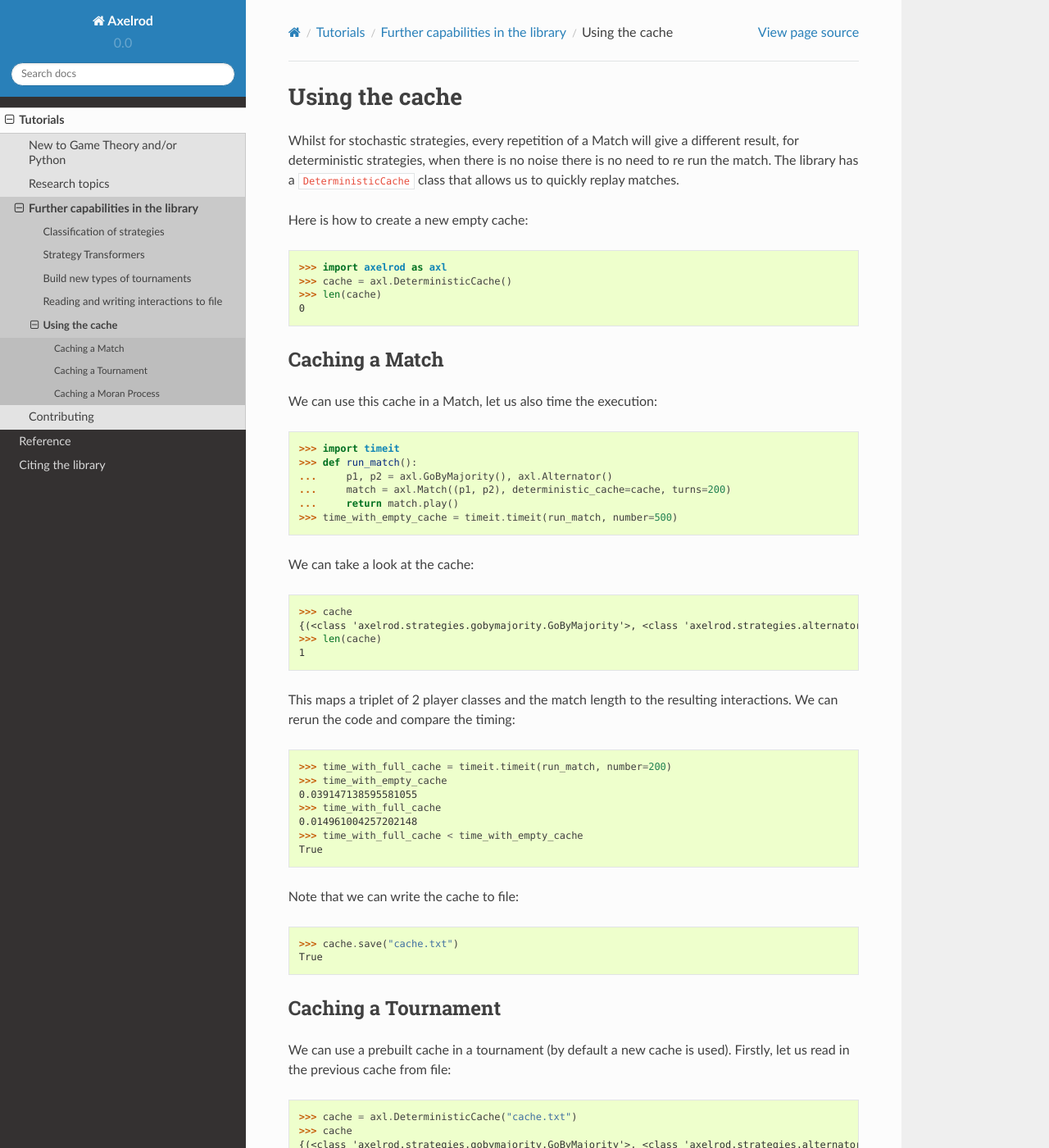
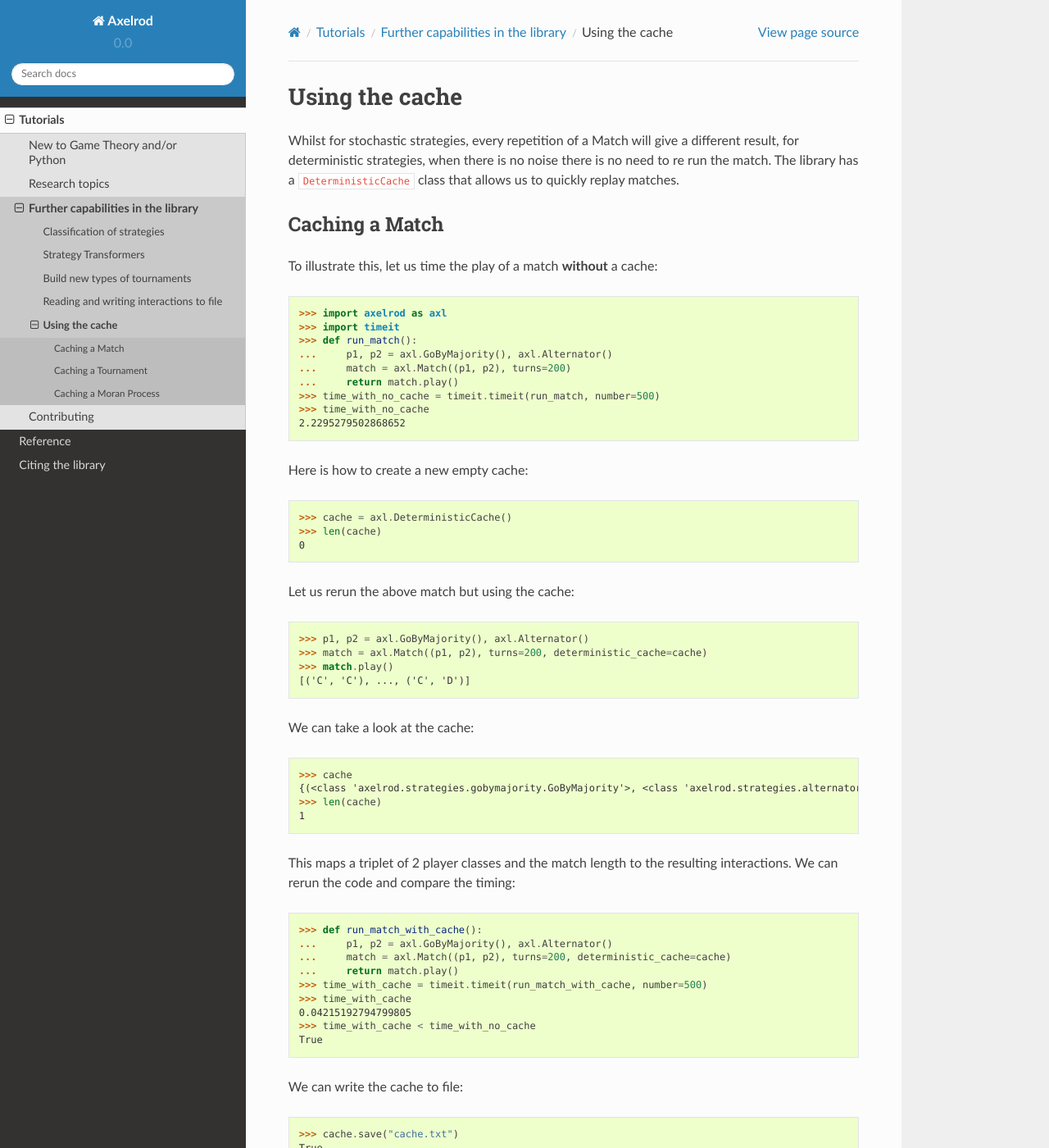
Before and after one commit to Axelrod-Python/Axelrod, a Sphinx documentation site: the page built from docs/tutorials/advanced/using_the_cache.rst, in a window 1280 px wide and 1400 px high. Shown: the whole window at 82% size. Built offline with Sphinx 7.4.7 and the Read the Docs theme 2.0.0, drawn with Linux system fonts in a browser that asks for light colours.

Commit message:
Correctly timeing match without cache.

```diff
--- a/docs/tutorials/advanced/using_the_cache.rst
+++ b/docs/tutorials/advanced/using_the_cache.rst
@@ -8,24 +8,34 @@ different result, for deterministic strategies, when there is no noise there is
 no need to re run the match. The library has a :code:`DeterministicCache` class
 that allows us to quickly replay matches.
 
+
+Caching a Match
+---------------
+
+To illustrate this, let us time the play of a match **without** a cache::
+
+    >>> import axelrod as axl
+    >>> import timeit
+    >>> def run_match():
+    ...     p1, p2 = axl.GoByMajority(), axl.Alternator()
+    ...     match = axl.Match((p1, p2), turns=200)
+    ...     return match.play()
+    >>> time_with_no_cache = timeit.timeit(run_match, number=500)
+    >>> time_with_no_cache  # doctest: +SKIP
+    2.2295279502868652
+
 Here is how to create a new empty cache::
 
-    >>> import axelrod as axl
     >>> cache = axl.DeterministicCache()
     >>> len(cache)
     0
 
-Caching a Match
----------------
+Let us rerun the above match but using the cache::
 
-We can use this cache in a Match, let us also time the execution::
-
-    >>> import timeit
-    >>> def run_match():
-    ...     p1, p2 = axl.GoByMajority(), axl.Alternator()
-    ...     match = axl.Match((p1, p2), deterministic_cache=cache, turns=200)
-    ...     return match.play()
-    >>> time_with_empty_cache = timeit.timeit(run_match, number=500)
+    >>> p1, p2 = axl.GoByMajority(), axl.Alternator()
+    >>> match = axl.Match((p1, p2), turns=200, deterministic_cache=cache)
+    >>> match.play()  # doctest: +ELLIPSIS
+    [('C', 'C'), ..., ('C', 'D')]
 
 We can take a look at the cache::
 
@@ -37,15 +47,17 @@ We can take a look at the cache::
 This maps a triplet of 2 player classes and the match length to the resulting
 interactions.  We can rerun the code and compare the timing::
 
-    >>> time_with_full_cache = timeit.timeit(run_match, number=200)
-    >>> time_with_empty_cache  # doctest: +SKIP
-    0.039147138595581055
-    >>> time_with_full_cache  # doctest: +SKIP
-    0.014961004257202148
-    >>> time_with_full_cache < time_with_empty_cache
+    >>> def run_match_with_cache():
+    ...     p1, p2 = axl.GoByMajority(), axl.Alternator()
+    ...     match = axl.Match((p1, p2), turns=200, deterministic_cache=cache)
+    ...     return match.play()
+    >>> time_with_cache = timeit.timeit(run_match_with_cache, number=500)
+    >>> time_with_cache  # doctest: +SKIP
+    0.04215192794799805
+    >>> time_with_cache < time_with_no_cache
     True
 
-Note that we can write the cache to file::
+We can write the cache to file::
 
     >>> cache.save("cache.txt")
     True
```
